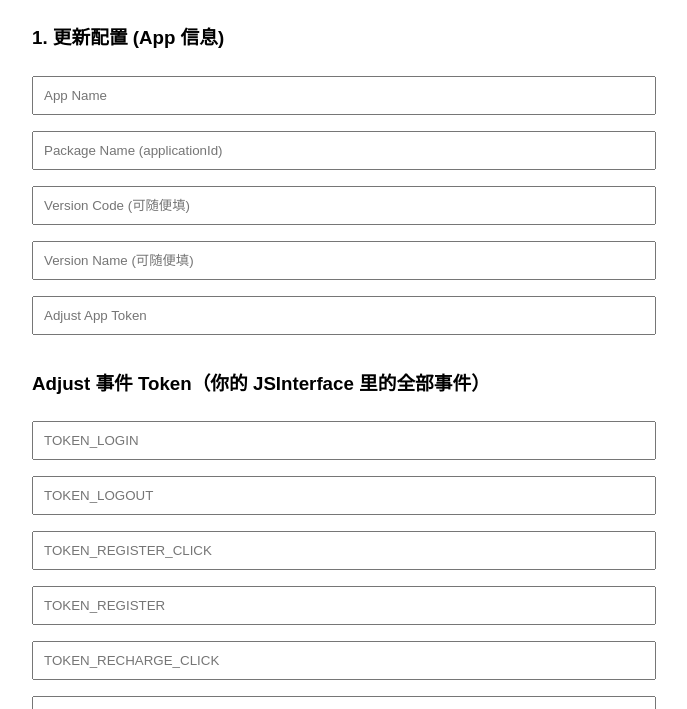
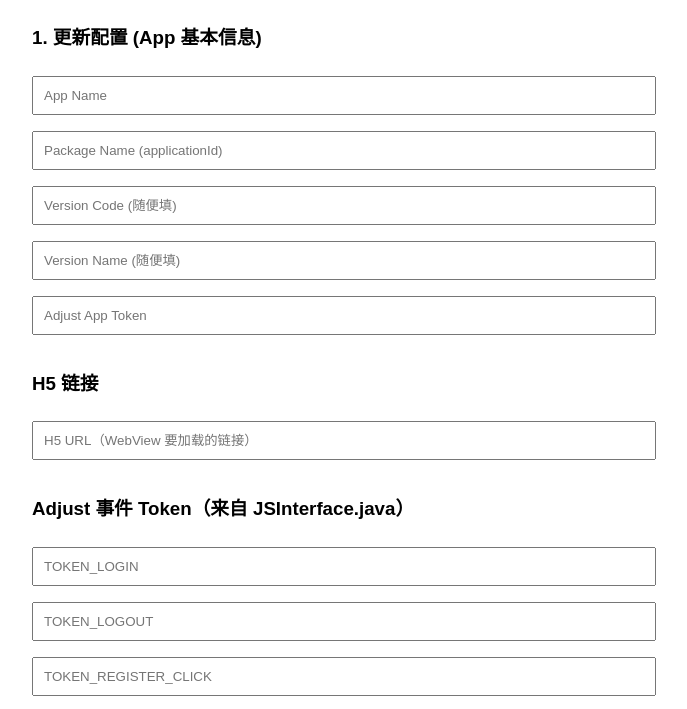
Before and after one commit to fortune2422/backend-build-server, a website: page public/test.html in a window 1280 px wide. Shown: the part 71-780 px from the top of the page, without its empty margins (308-995 px from the left). Drawn offline with Linux system fonts and the light colour scheme.

Commit message:
Update placeholders and add H5 URL input

```diff
--- a/public/test.html
+++ b/public/test.html
@@ -12,16 +12,19 @@
 <body>
 <h2>Android Build Server Tester</h2>
 
-<!-- 1. 更新配置 -->
-<h3>1. 更新配置 (App 信息)</h3>
+<!-- 1. App 基本配置 -->
+<h3>1. 更新配置 (App 基本信息)</h3>
 
 <input id="appName" placeholder="App Name">
 <input id="packageName" placeholder="Package Name (applicationId)">
-<input id="versionCode" placeholder="Version Code (可随便填)">
-<input id="versionName" placeholder="Version Name (可随便填)">
+<input id="versionCode" placeholder="Version Code (随便填)">
+<input id="versionName" placeholder="Version Name (随便填)">
 <input id="adjustToken" placeholder="Adjust App Token">
 
-<h3>Adjust 事件 Token（你的 JSInterface 里的全部事件）</h3>
+<h3>H5 链接</h3>
+<input id="h5Url" placeholder="H5 URL（WebView 要加载的链接）">
+
+<h3>Adjust 事件 Token（来自 JSInterface.java）</h3>
 
 <input id="tokenLogin" placeholder="TOKEN_LOGIN">
 <input id="tokenLogout" placeholder="TOKEN_LOGOUT">
@@ -63,6 +66,7 @@
             versionCode: document.getElementById('versionCode').value,
             versionName: document.getElementById('versionName').value,
             adjustToken: document.getElementById('adjustToken').value,
+            h5Url: document.getElementById('h5Url').value,
 
             eventTokens: {
                 TOKEN_LOGIN: document.getElementById('tokenLogin').value,
```
